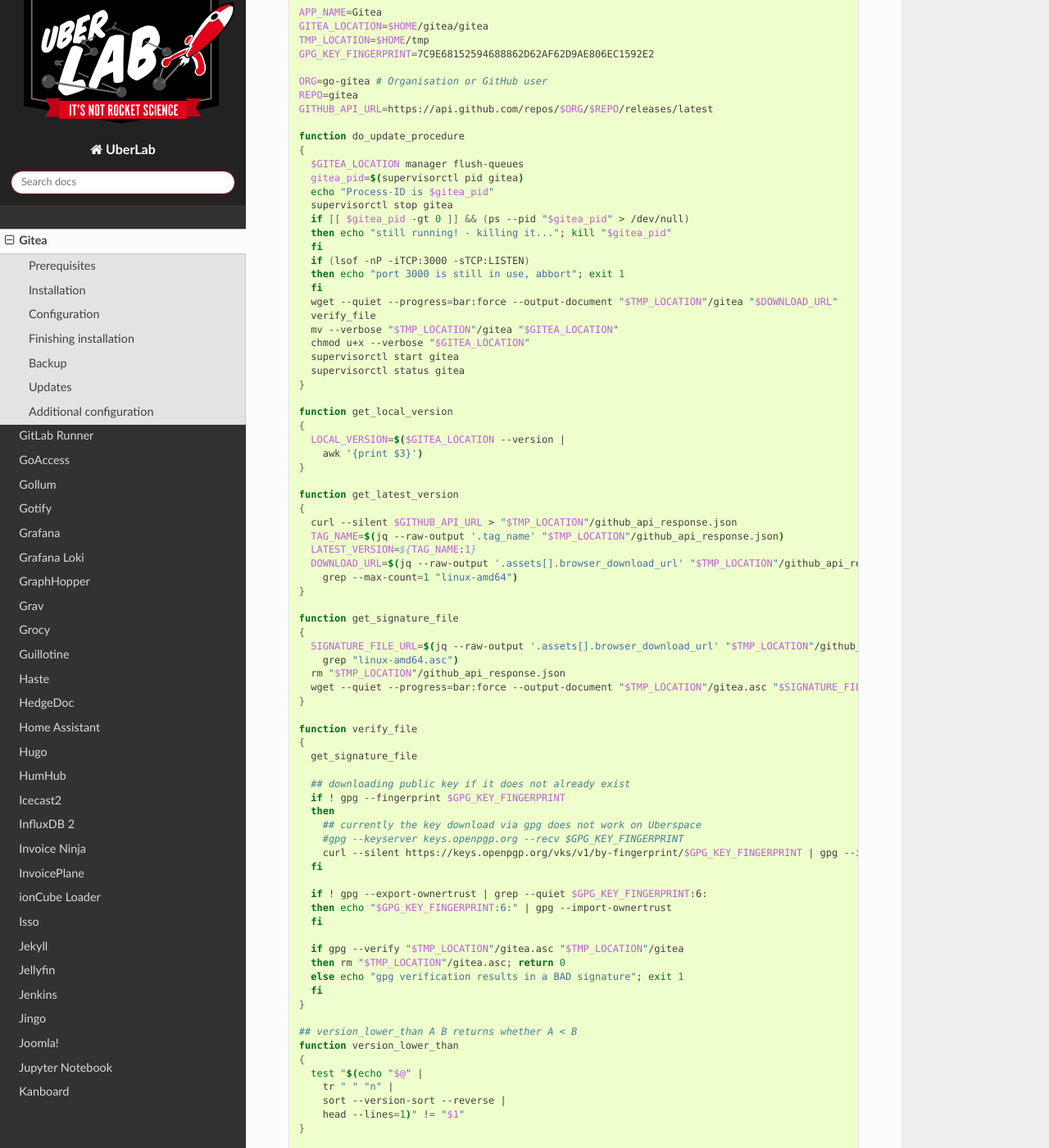
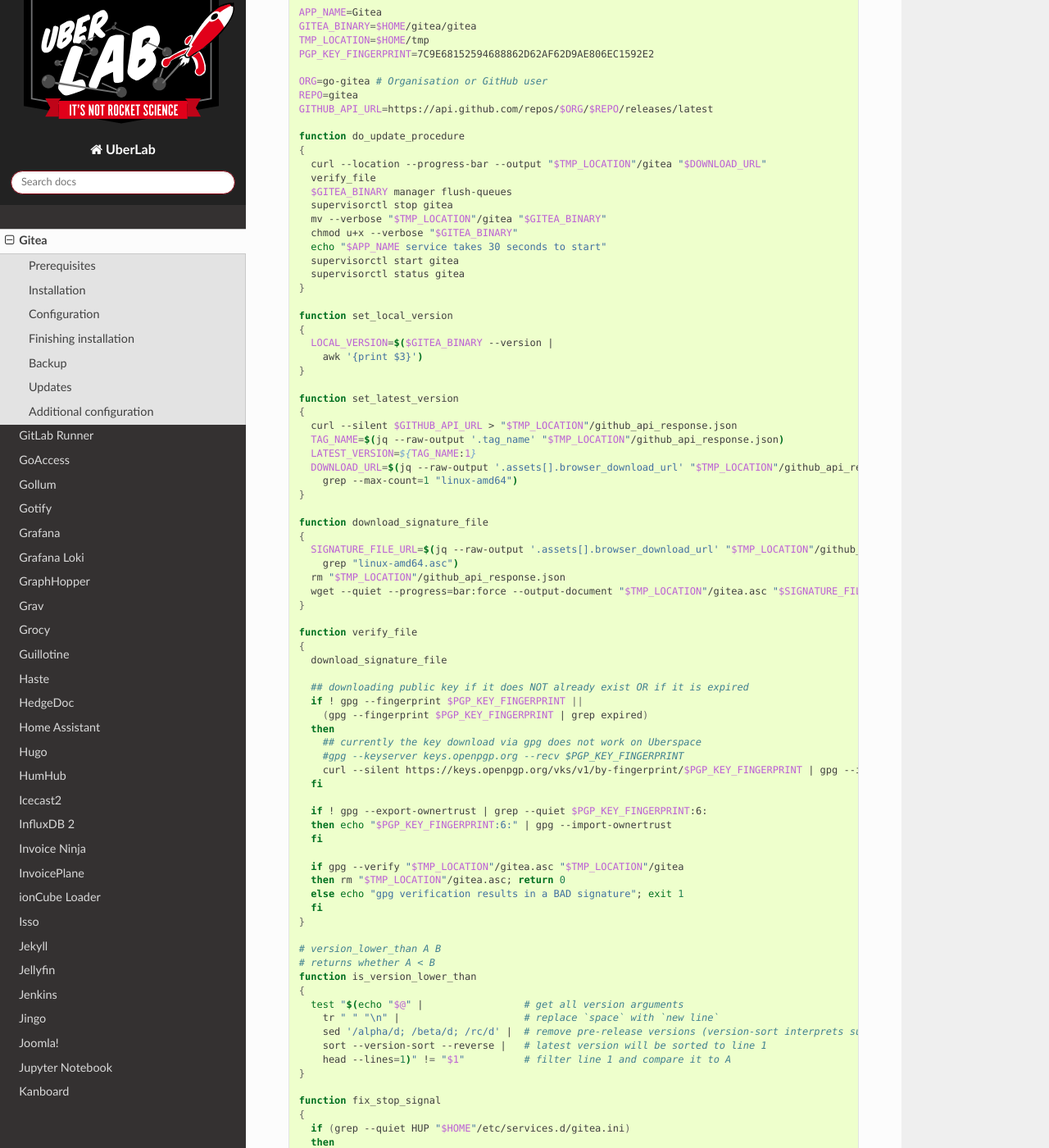
Before and after one commit to Uberspace/lab, a Sphinx documentation site: the page built from source/guide_gitea.rst, in a window 1280 px wide and 1400 px high, scrolled down 7097 px. Shown: the whole window at 82% size. Built offline with Sphinx 7.4.7 and the Read the Docs theme 2.0.0, drawn with Linux system fonts in a browser that asks for light colours; some of the changed text lies outside the part shown.

Commit message:
[Gitea] update the update script

```diff
--- a/source/guide_gitea.rst
+++ b/source/guide_gitea.rst
@@ -295,9 +295,9 @@
   #!/usr/bin/env bash
 
   APP_NAME=Gitea
-  GITEA_LOCATION=$HOME/gitea/gitea
+  GITEA_BINARY=$HOME/gitea/gitea
   TMP_LOCATION=$HOME/tmp
-  GPG_KEY_FINGERPRINT=7C9E68152594688862D62AF62D9AE806EC1592E2
+  PGP_KEY_FINGERPRINT=7C9E68152594688862D62AF62D9AE806EC1592E2
 
   ORG=go-gitea # Organisation or GitHub user
   REPO=gitea
@@ -305,31 +305,24 @@
 
   function do_update_procedure
   {
-    $GITEA_LOCATION manager flush-queues
-    gitea_pid=$(supervisorctl pid gitea)
-    echo "Process-ID is $gitea_pid"
+    curl --location --progress-bar --output "$TMP_LOCATION"/gitea "$DOWNLOAD_URL"
+    verify_file
+    $GITEA_BINARY manager flush-queues
     supervisorctl stop gitea
-    if [[ $gitea_pid -gt 0 ]] && (ps --pid "$gitea_pid" > /dev/null)
-    then echo "still running! - killing it..."; kill "$gitea_pid"
-    fi
-    if (lsof -nP -iTCP:3000 -sTCP:LISTEN)
-    then echo "port 3000 is still in use, abbort"; exit 1
-    fi
-    wget --quiet --progress=bar:force --output-document "$TMP_LOCATION"/gitea "$DOWNLOAD_URL"
-    verify_file
-    mv --verbose "$TMP_LOCATION"/gitea "$GITEA_LOCATION"
-    chmod u+x --verbose "$GITEA_LOCATION"
+    mv --verbose "$TMP_LOCATION"/gitea "$GITEA_BINARY"
+    chmod u+x --verbose "$GITEA_BINARY"
+    echo "$APP_NAME service takes 30 seconds to start"
     supervisorctl start gitea
     supervisorctl status gitea
   }
 
-  function get_local_version
+  function set_local_version
   {
-    LOCAL_VERSION=$($GITEA_LOCATION --version |
+    LOCAL_VERSION=$($GITEA_BINARY --version |
       awk '{print $3}')
   }
 
-  function get_latest_version
+  function set_latest_version
   {
     curl --silent $GITHUB_API_URL > "$TMP_LOCATION"/github_api_response.json
     TAG_NAME=$(jq --raw-output '.tag_name' "$TMP_LOCATION"/github_api_response.json)
@@ -338,7 +331,7 @@
       grep --max-count=1 "linux-amd64")
   }
 
-  function get_signature_file
+  function download_signature_file
   {
     SIGNATURE_FILE_URL=$(jq --raw-output '.assets[].browser_download_url' "$TMP_LOCATION"/github_api_response.json |
       grep "linux-amd64.asc")
@@ -348,18 +341,19 @@
 
   function verify_file
   {
-    get_signature_file
+    download_signature_file
 
-    ## downloading public key if it does not already exist
-    if ! gpg --fingerprint $GPG_KEY_FINGERPRINT
+    ## downloading public key if it does NOT already exist OR if it is expired
+    if ! gpg --fingerprint $PGP_KEY_FINGERPRINT ||
+      (gpg --fingerprint $PGP_KEY_FINGERPRINT | grep expired)
     then
       ## currently the key download via gpg does not work on Uberspace
-      #gpg --keyserver keys.openpgp.org --recv $GPG_KEY_FINGERPRINT
-      curl --silent https://keys.openpgp.org/vks/v1/by-fingerprint/$GPG_KEY_FINGERPRINT | gpg --import
+      #gpg --keyserver keys.openpgp.org --recv $PGP_KEY_FINGERPRINT
+      curl --silent https://keys.openpgp.org/vks/v1/by-fingerprint/$PGP_KEY_FINGERPRINT | gpg --import
     fi
 
-    if ! gpg --export-ownertrust | grep --quiet $GPG_KEY_FINGERPRINT:6:
-    then echo "$GPG_KEY_FINGERPRINT:6:" | gpg --import-ownertrust
+    if ! gpg --export-ownertrust | grep --quiet $PGP_KEY_FINGERPRINT:6:
+    then echo "$PGP_KEY_FINGERPRINT:6:" | gpg --import-ownertrust
     fi
 
     if gpg --verify "$TMP_LOCATION"/gitea.asc "$TMP_LOCATION"/gitea
@@ -368,13 +362,15 @@
     fi
   }
 
-  ## version_lower_than A B returns whether A < B
-  function version_lower_than
+  # version_lower_than A B
+  # returns whether A < B
+  function is_version_lower_than
   {
-    test "$(echo "$@" |
-      tr " " "n" |
-      sort --version-sort --reverse |
-      head --lines=1)" != "$1"
+    test "$(echo "$@" |                 # get all version arguments
+      tr " " "\n" |                     # replace `space` with `new line`
+      sed '/alpha/d; /beta/d; /rc/d' |  # remove pre-release versions (version-sort interprets suffixes as patch versions)
+      sort --version-sort --reverse |   # latest version will be sorted to line 1
+      head --lines=1)" != "$1"          # filter line 1 and compare it to A
   }
 
   function fix_stop_signal
@@ -387,23 +383,28 @@
     fi
   }
 
+  function is_update_available
+  {
+    set_local_version
+    set_latest_version
+    if is_version_lower_than "$LOCAL_VERSION" "$LATEST_VERSION"
+    then return 0
+    else return 1
+    fi
+  }
+
   function main
   {
     fix_stop_signal
-    get_local_version
-    get_latest_version
 
-    if [ "$LOCAL_VERSION" = "$LATEST_VERSION" ]
+    if is_update_available
     then
+      echo "There is a new version available."
+      echo "Doing update from $LOCAL_VERSION to $LATEST_VERSION"
+      do_update_procedure
+    else
       echo "Your $APP_NAME is already up to date."
       echo "You are running $APP_NAME $LOCAL_VERSION"
-    else
-      if version_lower_than "$LOCAL_VERSION" "$LATEST_VERSION"
-      then
-        echo "There is a new version available."
-        echo "Doing update from $LOCAL_VERSION to $LATEST_VERSION"
-        do_update_procedure
-      fi
     fi
   }
 
@@ -423,10 +424,8 @@
 
   [isabell@stardust ~]$ gitea-update
   There is a new version available.
-  Doing update from 1.16.8 to 1.17.2
-  Flushed
-  Process-ID is 25538
-  gitea: stopped
+  Doing update from 1.19.1 to 1.19.2
+  ###################################################################################### 100.0%
   pub   4096R/EC1592E2 2018-06-24 [expires: 2024-06-21]
         Key fingerprint = 7C9E 6815 2594 6888 62D6  2AF6 2D9A E806 EC15 92E2
   uid                  Teabot <teabot@gitea.io>
@@ -435,8 +434,11 @@
 
   gpg: Signature made Wed 07 Sep 2022 00:26:25 CEST using RSA key ID 9753F4B0
   gpg: Good signature from "Teabot <teabot@gitea.io>"
+  Flushed
+  gitea: stopped
   ‘/home/isabell/tmp/gitea’ -> ‘/home/isabell/gitea/gitea’
   mode of ‘/home/isabell/gitea/gitea’ changed from 0664 (rw-rw-r--) to 0764 (rwxrw-r--)
+  Gitea service takes 30 seconds to start
   gitea: started
   gitea                            RUNNING   pid 26730, uptime 0:00:30
   [isabell@stardust ~]$
```
